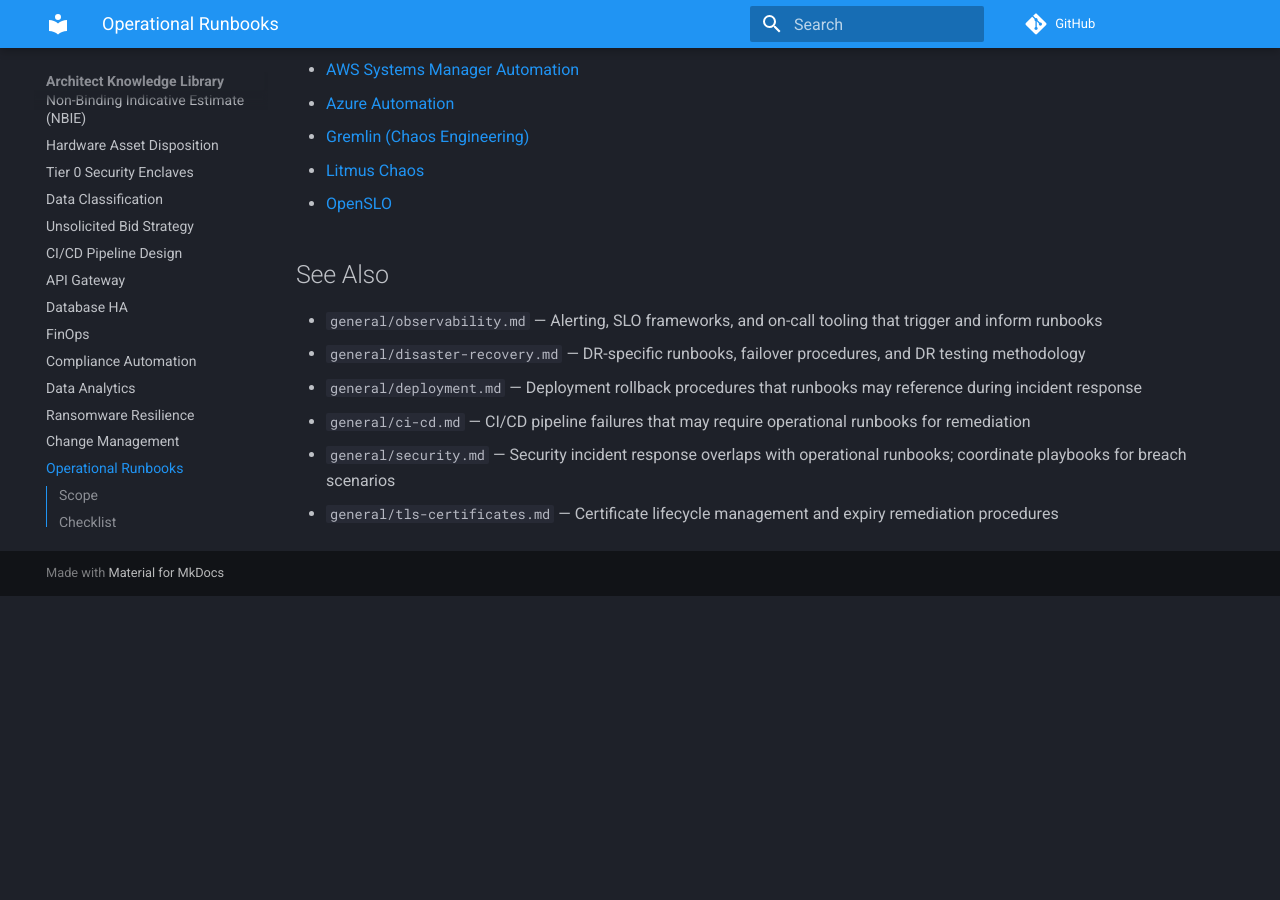
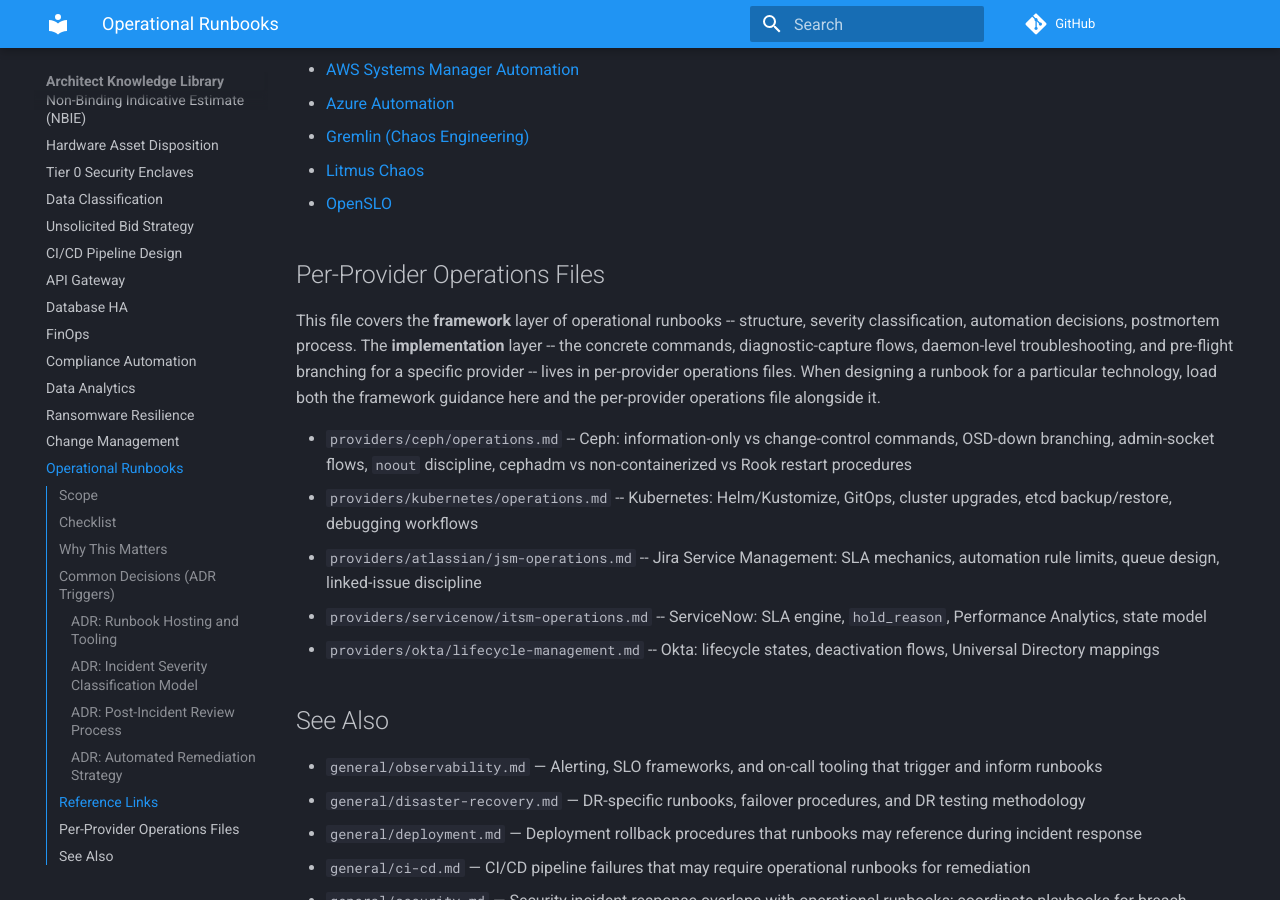
Before and after one commit to ErikEvenson/architect, an MkDocs documentation site: the page built from knowledge/general/operational-runbooks.md, in a window 1280 px wide and 900 px high, scrolled down 4873 px. Built offline with MkDocs 1.6.1 and Material for MkDocs 9.7.7, drawn with Linux system fonts in a browser that asks for light colours; comment, search, counter and statistics services are not loaded; before the commit the page ends 5469 px from its top, so only the background shows below that; part of the change alters nothing that is shown.

Commit message:
Knowledge: Ceph operations file -- per-provider operational depth (#266) (#267)
Adds providers/ceph/operations.md covering the layer between the runbook
framework (general/operational-runbooks.md) and the architecture-decision
content (providers/ceph/storage.md): information-only vs change-control
command boundary, diagnostic capture before mutation (ceph crash, admin
socket dump_blocked_ops/dump_historic_ops, journalctl/cephadm logs),
single-OSD-down vs multi-OSD-on-host vs cluster-wide pre-flight branching,
restart-with-confidence procedures for cephadm/non-containerized/Rook,
capacity and backfill pre-checks, noout/norebalance/noscrub flag
discipline, and PG-state interpretation.

Cross-links from general/operational-runbooks.md to per-provider
operations files (Ceph, Kubernetes, JSM, ServiceNow, Okta) so the
framework layer points down to the implementation layer.

Per-provider audit and backfill for OpenStack/Kubernetes-runtime/
OpenShift/VMware/Nutanix is acceptance criterion #1 of issue #266 and
remains open.

Co-authored-by: Claude <claude@anthropic.com>
Co-authored-by: Claude Opus 4.7 (1M context) <noreply@anthropic.com>

```diff
--- a/knowledge/general/operational-runbooks.md
+++ b/knowledge/general/operational-runbooks.md
@@ -94,6 +94,16 @@ Post-incident review is where operational maturity compounds. Organizations that
 - [Litmus Chaos](https://litmuschaos.io/)
 - [OpenSLO](https://openslo.com/)
 
+## Per-Provider Operations Files
+
+This file covers the **framework** layer of operational runbooks -- structure, severity classification, automation decisions, postmortem process. The **implementation** layer -- the concrete commands, diagnostic-capture flows, daemon-level troubleshooting, and pre-flight branching for a specific provider -- lives in per-provider operations files. When designing a runbook for a particular technology, load both the framework guidance here and the per-provider operations file alongside it.
+
+- `providers/ceph/operations.md` -- Ceph: information-only vs change-control commands, OSD-down branching, admin-socket flows, `noout` discipline, cephadm vs non-containerized vs Rook restart procedures
+- `providers/kubernetes/operations.md` -- Kubernetes: Helm/Kustomize, GitOps, cluster upgrades, etcd backup/restore, debugging workflows
+- `providers/atlassian/jsm-operations.md` -- Jira Service Management: SLA mechanics, automation rule limits, queue design, linked-issue discipline
+- `providers/servicenow/itsm-operations.md` -- ServiceNow: SLA engine, `hold_reason`, Performance Analytics, state model
+- `providers/okta/lifecycle-management.md` -- Okta: lifecycle states, deactivation flows, Universal Directory mappings
+
 ## See Also
 
 - `general/observability.md` — Alerting, SLO frameworks, and on-call tooling that trigger and inform runbooks
--- /dev/null
+++ b/knowledge/providers/ceph/operations.md
@@ -0,0 +1,61 @@
+# Ceph Operations
+
+## Scope
+
+This file covers **Ceph operational depth** -- the concrete commands, diagnostic-capture flows, daemon-level troubleshooting, and pre-flight branching that operators execute during incidents. It is the per-vendor implementation layer beneath the framework guidance in `general/operational-runbooks.md` and is distinct from the architecture-decision content in `providers/ceph/storage.md` (CRUSH design, replication-vs-EC, monitoring-stack ADRs). Topics: information-only vs change-control command boundaries, diagnostic capture before mutation, single-OSD-down branching (vs multi-OSD-on-same-host vs cluster-wide pattern), daemon admin-socket flows, restart-with-confidence procedures (cephadm-containerized vs non-containerized), capacity and backfill pre-checks, and `noout` / `norebalance` / `noscrub` flag discipline. For Ceph platform architecture, sizing, and CRUSH design, see `providers/ceph/storage.md`. For Rook-Ceph CSI on Kubernetes, see `providers/kubernetes/storage.md`. For OpenStack-Ceph integration, see `providers/openstack/storage.md`.
+
+## Checklist
+
+- [ ] **[Critical]** Is the boundary between **information-only** commands (`ceph status`, `ceph health detail`, `ceph osd tree`, `ceph osd df`, `ceph pg dump`, `ceph osd dump`, `ceph crash ls`) and **change-control** commands (anything that sets a flag, marks an OSD `in`/`out`/`down`, restarts a daemon, or modifies a pool/CRUSH map) explicit in the runbook -- so an operator on a vendor-support call knows which side of the line each step sits on, and change-control steps go through the documented approval path?
+- [ ] **[Critical]** Is diagnostic capture performed **before** any mutating action -- `journalctl -u ceph-osd@<id> --since "2 hours ago"` (non-containerized) or `cephadm logs --name osd.<id>` (containerized), `/var/log/ceph/ceph-osd.<id>.log` tail, `ceph crash ls` and `ceph crash info <id>` for each new crash, `ceph daemon osd.<id> dump_blocked_ops` and `dump_historic_ops` while the daemon is still alive -- so the post-incident review and any vendor case have the evidence they need? Restarting the daemon first destroys the in-memory state.
+- [ ] **[Critical]** Is the **pre-flight branching** unambiguous -- single OSD down on a single host (low-risk, recovery proceeds, investigate root cause without urgency), multiple OSDs down on the same host (treat as host failure: check power/network/disk-controller before touching individual OSDs), OSDs down across multiple hosts at the same time (cluster-wide event: do **not** restart anything until the trigger is identified, network or MON quorum issue more likely than disk failure)?
+- [ ] **[Critical]** Are capacity and backfill pre-checks run before any action that triggers data movement -- `ceph osd df` for per-OSD utilization (no OSD above `nearfull_ratio`, default 85%), `ceph df` for pool-level capacity, `ceph status` for `objects degraded` and `objects misplaced` counts, current backfill/recovery activity -- so the operator does not push a near-full cluster over the edge by marking an OSD `out`?
+- [ ] **[Critical]** Is the `noout` flag discipline documented -- set `ceph osd set noout` **before** rebooting a host or doing planned maintenance to prevent the cluster from rebalancing during a known-temporary outage; **never** leave `noout` set after the work is done; pair with a time-bounded reminder (calendar entry, automation timer) because forgotten `noout` flags hide real failures? `ceph osd set-group noout <bucket>` scopes the flag to a CRUSH bucket (host, rack) rather than cluster-wide.
+- [ ] **[Critical]** Is the daemon-versus-orchestrator distinction explicit in restart procedures -- non-containerized: `systemctl restart ceph-osd@<id>` on the OSD host; cephadm-containerized: `ceph orch daemon restart osd.<id>` from any admin host (the container unit name is `ceph-<fsid>@osd.<id>.service` if a host-level systemctl is needed); Rook-managed: delete the OSD pod and let the operator recreate it (`kubectl delete pod -n rook-ceph <osd-pod-name>`) -- so the operator does not run the wrong command for the deployment model?
+- [ ] **[Recommended]** Are admin-socket commands available for live daemon inspection -- `ceph daemon osd.<id> dump_blocked_ops` (operations stuck > 30s), `ceph daemon osd.<id> dump_historic_ops` (recent slow ops), `ceph daemon osd.<id> perf dump` (per-daemon performance counters), `ceph daemon osd.<id> status` (current state, PGs hosted), `ceph daemon osd.<id> config show` (effective config) -- and is the operator aware these only work locally on the daemon's host (or via `ceph tell osd.<id> ...` cluster-wide for a subset of the same commands)?
+- [ ] **[Recommended]** Are slow-ops and blocked-ops thresholds understood -- `osd_op_complaint_time` (default 30s, after which an op is reported as slow), `osd_blocked_ops_threshold` for alerting -- and is the runbook clear that a single host with persistent slow ops is usually a hardware issue (failing disk, NIC drops, controller cache disabled, BBU degraded) rather than a Ceph-level problem?
+- [ ] **[Recommended]** Are PG state interpretations documented -- `active+clean` is healthy; `active+clean+scrubbing` is normal; `degraded` means PGs missing replicas (recovery in progress); `undersized` means below pool replica count (more serious); `inconsistent` means scrub found mismatched data (potential bit-rot, requires `ceph pg repair <pgid>` after investigation); `incomplete` and `down` mean PGs cannot serve I/O (data-loss risk, escalate immediately to vendor support) -- and is the runbook clear that `incomplete` / `down` are stop-and-call-support states, not restart-and-retry states?
+- [ ] **[Recommended]** Is the `norebalance` / `norecover` / `nobackfill` flag set used intentionally during planned work -- `norebalance` stops new rebalance scheduling but lets in-flight backfills complete; `norecover` stops degraded-PG recovery; `nobackfill` stops backfill specifically -- and is the runbook explicit that these flags can mask real recovery progress and should be timer-bounded like `noout`?
+- [ ] **[Recommended]** Is `noscrub` / `nodeep-scrub` use limited to short, intentional windows -- scrub catches silent data corruption, and disabling it during a long incident or maintenance freeze creates a window where bit-rot goes undetected; if scrub I/O is the problem, the right answer is usually `osd_scrub_during_recovery=false` and tighter `osd_scrub_*` scheduling parameters, not a global disable?
+- [ ] **[Recommended]** Is the cephadm orchestrator state discoverable -- `ceph orch ps` to list all daemons across all hosts with their status, `ceph orch host ls` for host membership, `ceph orch ls` for service-level state, `ceph orch upgrade status` during an in-progress upgrade -- so the operator can distinguish a daemon-down problem from an orchestrator-stuck problem?
+- [ ] **[Recommended]** Is the `cephadm shell` entry point documented for daemon-level work on cephadm-managed clusters -- `cephadm shell --name osd.<id>` enters a container with the OSD's tooling and config available, `cephadm enter --name osd.<id>` for an existing daemon's namespace, `cephadm logs --name osd.<id>` for log capture -- so the operator does not try to run `ceph-osd` binaries from the host filesystem on a containerized deployment?
+- [ ] **[Optional]** Is `ceph crash` history retention configured and reviewed regularly -- `ceph crash ls` lists recent crashes, `ceph crash info <id>` shows the stack trace, `ceph crash archive <id>` and `ceph crash archive-all` clear the dashboard `HEALTH_WARN` after triage, `mgr/crash/retain_interval` controls how long crash dumps are kept (default ~1 year) -- so recurring crashes are visible in the dashboard rather than silently rolling off?
+- [ ] **[Optional]** Is `ceph tell` documented as the cluster-wide alternative to `ceph daemon` -- `ceph tell osd.<id> ...` for a single OSD via the manager, `ceph tell osd.* ...` to fan out, useful when the operator is not on the OSD's host -- with awareness that not all admin-socket commands are exposed via `tell`?
+
+## Why This Matters
+
+Ceph's design-time decisions (CRUSH map, replication strategy, network topology) determine the cluster's behavior **in steady state**. Its operational-time decisions (which commands to run during an incident, what order to run them in, what to capture before restarting anything) determine whether an incident becomes a one-line postmortem or a multi-day data-recovery exercise. The library's design content covers the first; this file covers the second.
+
+The single most important operational discipline in Ceph is **diagnostic capture before mutation**. A daemon's in-memory state -- blocked operations, historic ops, performance counters, the live PG map it is participating in -- is destroyed by a restart. Operators who restart first and investigate second routinely lose the only evidence of what was actually wrong, then either misidentify the root cause from the post-restart logs or close the ticket as "resolved by restart" with no understanding of why the daemon was stuck. The `ceph daemon osd.<id> dump_blocked_ops` and `dump_historic_ops` commands -- which require the daemon to be alive -- are the canonical way to capture this state, and they belong before any restart in any OSD-down runbook.
+
+The **information-only versus change-control** boundary matters most when the operator is on a vendor-support call. Vendor-support engineers are reading the same logs the operator is and need the operator to **not** make changes that invalidate the evidence. A runbook that intermixes `ceph osd tree` (read-only, free to run) with `ceph osd out <id>` (initiates data movement, scopes the cluster's behavior for the next several hours) is a runbook that an operator under pressure will execute end-to-end without pausing at the boundary. Calling out information-only blocks vs change-control blocks separately -- and labeling the change-control commands as such -- gives the operator a natural place to stop and confirm.
+
+The **pre-flight branching** matters because the response to "OSD down" depends entirely on the pattern of failure. A single OSD down on a single host means: capture diagnostics, investigate disk health and SMART data, decide whether to restart or replace, no urgency because replication is doing its job. Multiple OSDs down on the same host almost always means a host-level fault (power supply, NIC, HBA, kernel panic) and the right next step is host-level investigation, not OSD-level investigation. OSDs down across multiple hosts simultaneously is almost never a coincidental disk failure -- it is a network partition, a MON quorum issue, a failed top-of-rack switch, a firewall rule change, or a configuration push that broke daemon-to-daemon communication. Restarting individual OSDs in this state will not help and may make recovery harder. Operators trained to "restart the OSD" without branching on the failure pattern reliably make multi-host events worse.
+
+`noout` flag discipline is where well-meaning operators create their own incidents. Setting `noout` before a planned host reboot is correct; forgetting to clear it after is the foot-gun. With `noout` set, the cluster will not rebalance away from a host that goes down -- which is the entire point during a five-minute reboot, but is exactly the wrong behavior if a real disk fails three days later while the flag is still set. Time-bounding `noout` (calendar reminder, automation timer, runbook step that ends with "verify `ceph osd unset noout`") is the difference between a maintenance window and a hidden single-point-of-failure waiting for the next disk to die.
+
+## Common Decisions (ADR Triggers)
+
+- **Operations-runbook hosting: in-tree vs out-of-tree** -- Per-provider operations files in this knowledge library document the *technique* (which commands, what order, what to capture). Site-specific runbooks (which OSD IDs, which hosts, which on-call rotation) belong in the operations team's runbook system (Confluence, Rundeck, PagerDuty Runbook Automation -- see `general/operational-runbooks.md`). The right pattern is in-tree technique that gets cross-referenced from out-of-tree site-specific runbooks, not duplicated content in both places.
+- **Cephadm vs non-containerized vs Rook restart procedures** -- Three deployment models, three different daemon-restart procedures, three different log-capture procedures. A runbook that assumes one model will produce wrong-command failures on the other two. The right pattern is a runbook that branches on deployment model at the top and uses the model-specific commands throughout, not a runbook that lists three command variants for each step.
+- **Admin-socket command exposure: local-only vs `ceph tell`** -- `ceph daemon` requires being on the daemon's host (or a `cephadm shell --name osd.<id>` if containerized). `ceph tell osd.<id> ...` works cluster-wide via the manager but exposes only a subset of admin-socket commands. For a runbook that on-call engineers run from a jump host, `ceph tell` is usually the right default with `ceph daemon` as the fallback for the commands that require it.
+- **`noout` scope: cluster-wide vs CRUSH-bucket-scoped** -- `ceph osd set noout` applies to the whole cluster and is the simplest to set/unset but the easiest to forget. `ceph osd set-group noout <host-or-rack>` scopes the flag to a specific CRUSH bucket, which limits blast radius but adds complexity. For single-host maintenance, bucket-scoped is the safer default; for cluster-wide work, cluster-scoped with a tight time bound is acceptable.
+
+## Reference Links
+
+- [Ceph troubleshooting](https://docs.ceph.com/en/latest/rados/troubleshooting/) -- official troubleshooting guide covering MON, OSD, PG, and CephFS issues
+- [Troubleshooting OSDs](https://docs.ceph.com/en/latest/rados/troubleshooting/troubleshooting-osd/) -- OSD-specific failure modes, restart procedures, slow-ops investigation
+- [Troubleshooting PGs](https://docs.ceph.com/en/latest/rados/troubleshooting/troubleshooting-pg/) -- PG state interpretation, repair, recovery
+- [`ceph` administration tool reference](https://docs.ceph.com/en/latest/man/8/ceph/) -- comprehensive command reference including subcommand syntax for `osd`, `pg`, `tell`, `daemon`
+- [OSDMap flags](https://docs.ceph.com/en/latest/rados/operations/health-checks/#osdmap-flags) -- semantics of `noout`, `norebalance`, `norecover`, `nobackfill`, `noscrub`, `nodeep-scrub`, `pause`
+- [Cephadm operations](https://docs.ceph.com/en/latest/cephadm/operations/) -- `ceph orch` command reference, `cephadm shell` / `cephadm logs` usage, daemon lifecycle
+- [Crash reports](https://docs.ceph.com/en/latest/mgr/crash/) -- `ceph crash` subcommands and crash-dump retention
+- [Red Hat Ceph Storage troubleshooting](https://docs.redhat.com/en/documentation/red_hat_ceph_storage/) -- enterprise-supported troubleshooting workflows and known-issue references
+
+## See Also
+
+- `providers/ceph/storage.md` -- Ceph design-time decisions: CRUSH, replication vs EC, monitoring-stack ADR, version matrix
+- `general/operational-runbooks.md` -- runbook framework: structure, severity, automation decisions, postmortem process (this file is the Ceph-specific implementation of that framework)
+- `providers/kubernetes/storage.md` -- Rook-Ceph CSI on Kubernetes (Rook-specific daemon lifecycle differs from cephadm)
+- `providers/openstack/storage.md` -- OpenStack Cinder/Glance/Manila with Ceph backend; OpenStack-side symptoms of Ceph problems
+- `general/disaster-recovery.md` -- DR runbook patterns; complements per-provider operational depth
--- a/mkdocs.yml
+++ b/mkdocs.yml
@@ -285,6 +285,7 @@ nav:
     - Portworx: providers/purestorage/portworx.md
   - Ceph:
     - Storage: providers/ceph/storage.md
+    - Operations: providers/ceph/operations.md
   - Pulumi:
     - IaC: providers/pulumi/iac.md
   - Hystax:
```
